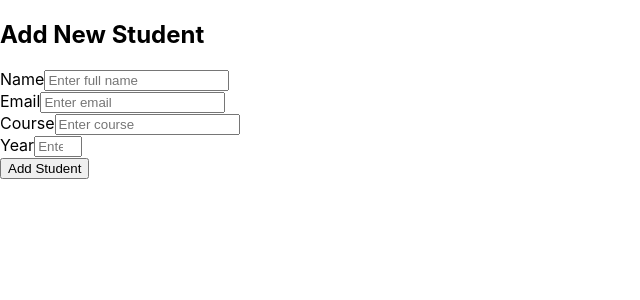
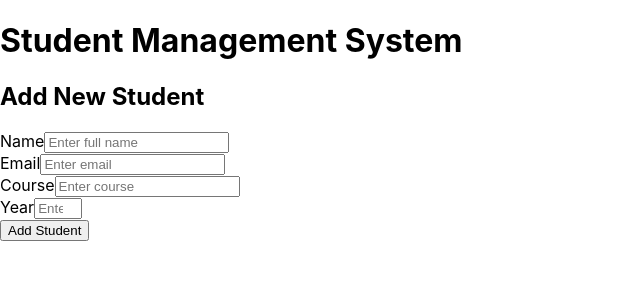
Before and after one commit to Vaishnavi-A-Das/A-2-frontend, a React (Create React App) app: page /add in a window 1280 px wide. Shown: the top 300 px of the page, without its empty margins (0-640 px from the left). Built offline with nearby package versions, Linux system fonts and the light colour scheme; no server answers.

Commit message:
Update App.jsx

```diff
--- a/src/App.jsx
+++ b/src/App.jsx
@@ -1,4 +1,5 @@
-import { BrowserRouter as Router, Routes, Route } from 'react-router-dom';
+import React from 'react';
+import { BrowserRouter as Router, Route, Routes } from 'react-router-dom';
 import StudentList from './components/StudentList';
 import AddStudent from './components/AddStudent';
 import EditStudent from './components/EditStudent';
@@ -6,11 +7,14 @@ import EditStudent from './components/EditStudent';
 function App() {
   return (
     <Router>
-      <Routes>
-        <Route path="/" element={<StudentList />} />
-        <Route path="/add" element={<AddStudent />} />
-        <Route path="/edit/:id" element={<EditStudent />} />
-      </Routes>
+      <div className="App">
+        <h1>Student Management System</h1>
+        <Routes>
+          <Route path="/" element={<StudentList />} />
+          <Route path="/add" element={<AddStudent />} />
+          <Route path="/edit/:id" element={<EditStudent />} />
+        </Routes>
+      </div>
     </Router>
   );
 }
```
